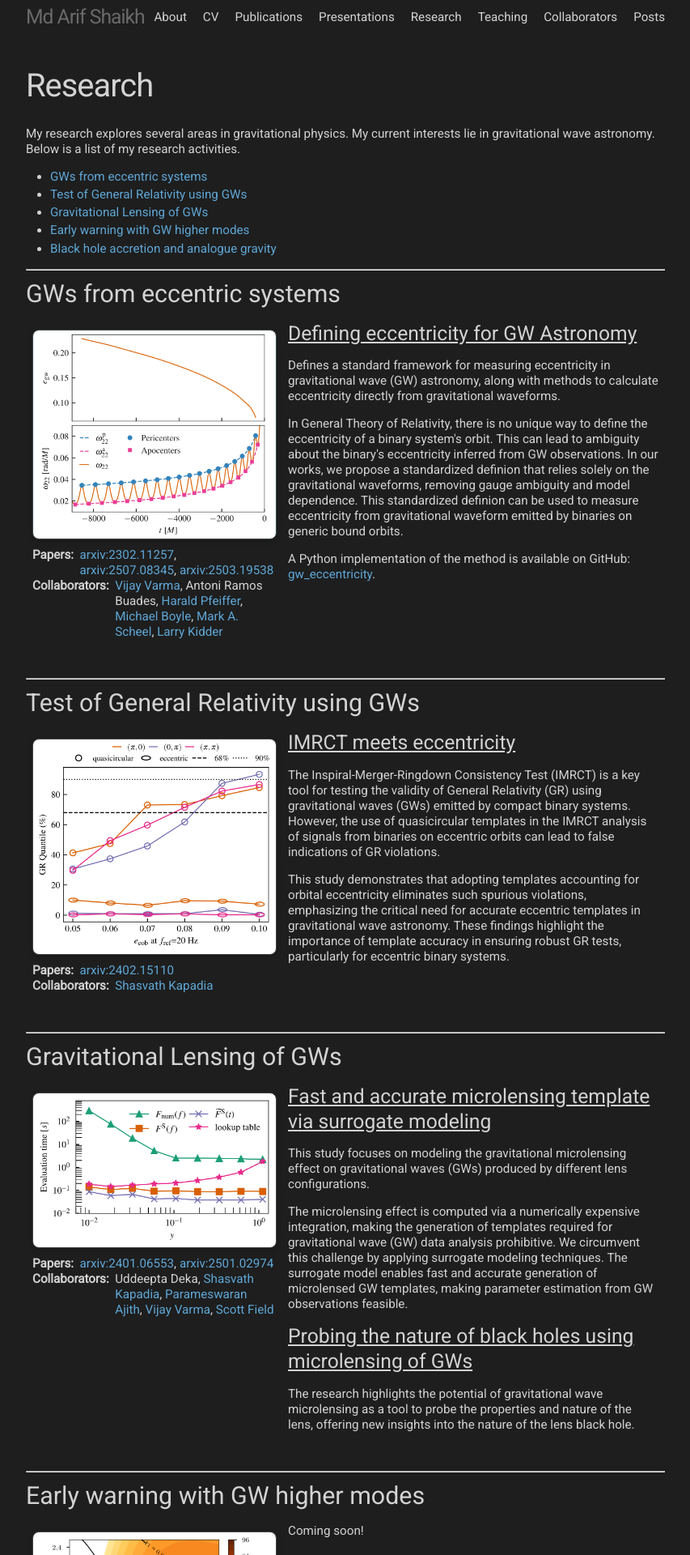
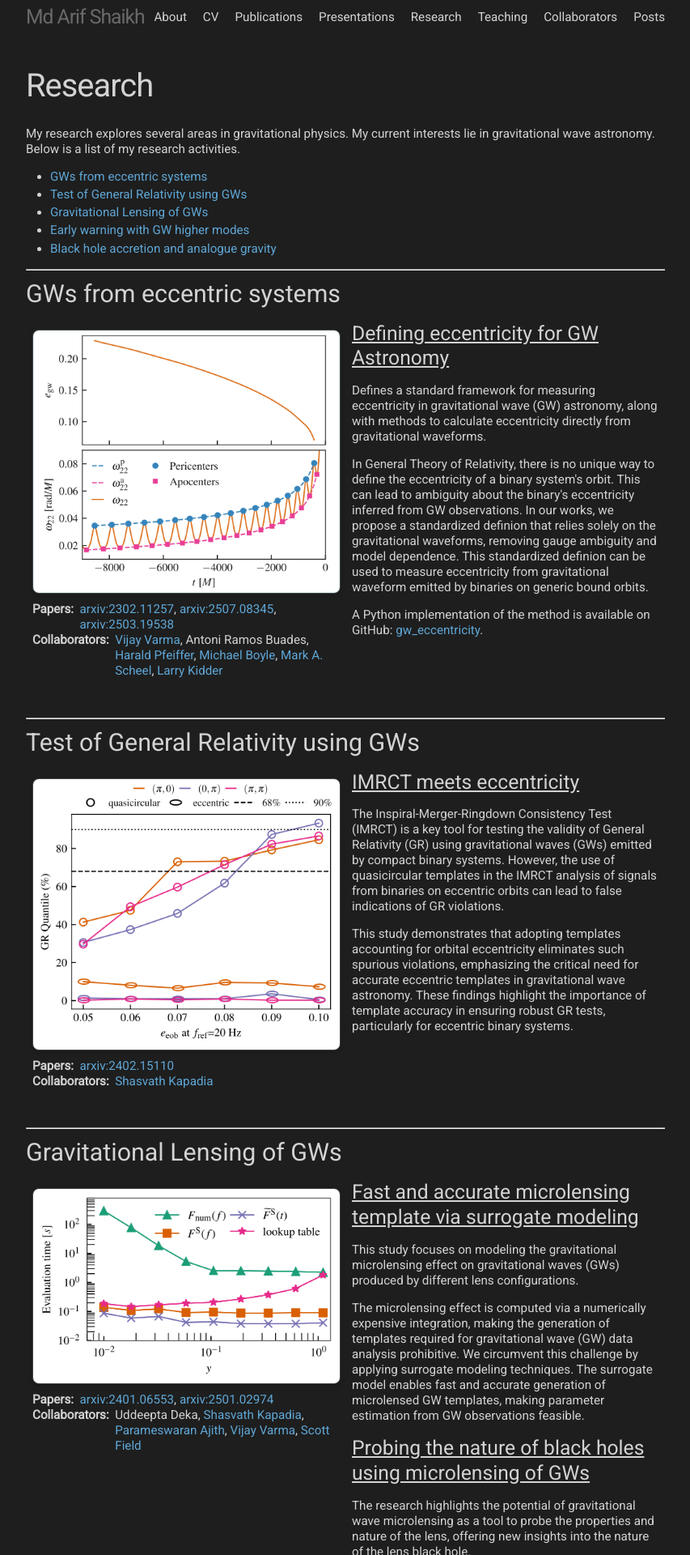
Before and after one commit to md-arif-shaikh/md-arif-shaikh.github.io, a Jekyll site: the page built from 05_research.html, in a window 1280 px wide. Shown: the top 1920 px of the page at 81% size, without its empty margins (213-1066 px from the left). Built offline with Jekyll 4.4.1, drawn with Linux system fonts in a browser that asks for light colours.

Commit message:
Update _layout.scss
Make 50-50

```diff
--- a/_sass/minima/_layout.scss
+++ b/_sass/minima/_layout.scss
@@ -364,11 +364,11 @@ hr.research-bottom {
 /* Optional: 40-60 split for desktop */
 @media (min-width: 768px) {
   .column-left-eq {
-    flex: 0 0 40%;
+    flex: 0 0 50%;
   }
 
   .column-right-eq {
-    flex: 0 0 60%;
+    flex: 0 0 50%;
   }
 }
 
```
